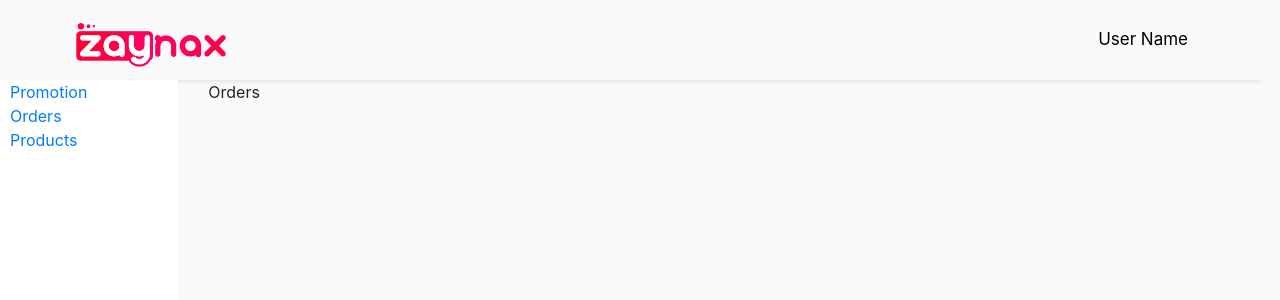
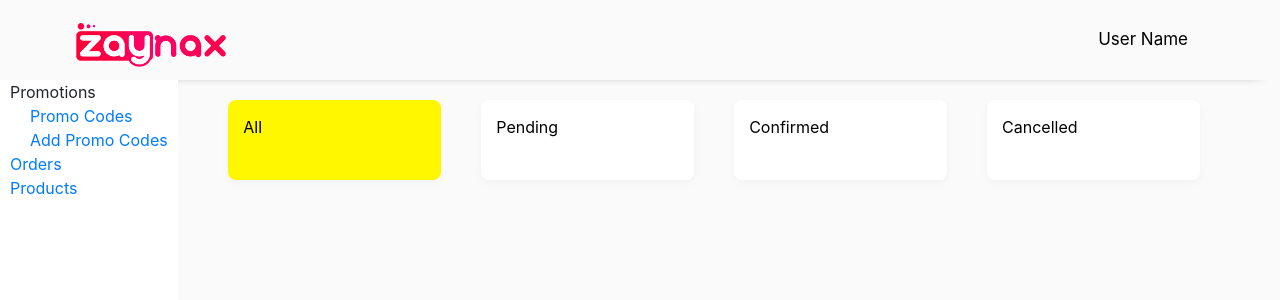
Before and after one commit to psimanta/zaynax-frontend, a React (Create React App) app: page /orders in a window 1280 px wide. Shown: the top 300 px of the page. Built offline with nearby package versions, Linux system fonts and the light colour scheme.

Commit message:
Order Categories

```diff
--- a/src/App.js
+++ b/src/App.js
@@ -4,12 +4,14 @@ import Admin from "./pages/Admin";
 import Products from "./pages/Products";
 import Promotions from "./pages/Promotions";
 import Orders from "./pages/Orders";
+import AddPromo from "./pages/AddPromo";
 
 function App() {
   return (
     <div>
       <Switch>
         <Route path="/promotions" exact component={Promotions} />
+        <Route path="/add-promo" exact component={AddPromo} />
         <Route path="/products" exact component={Products} />
         <Route path="/orders" exact component={Orders} />
       </Switch>
--- /dev/null
+++ b/src/components/OrderCategory.css
@@ -0,0 +1,19 @@
+.category {
+    background-color: white;
+    margin: 20px;
+    flex: 1;
+    box-shadow: 0px 3px 6px #B9B9B91C;
+    border-radius: 8px;
+    opacity: 1;
+    height: 80px;
+    cursor: pointer;
+    color: black;
+}
+
+.text {
+    text-align: left;
+    letter-spacing: 0px;
+    opacity: 1;
+    padding-left: 15px;
+    padding-top: 15px;
+}
--- /dev/null
+++ b/src/components/OrderCategory.js
@@ -0,0 +1,18 @@
+import "./OrderCategory.css";
+import getColor from "../utils/getColor";
+
+
+const OrderCategory = ({ name, setCategory, selected }) => {
+    return (
+        <div className="category"
+            style={{
+                backgroundColor: selected ? getColor(name)[0] : "",
+                color: selected ? getColor(name)[1] : "",
+            }}
+            onClick={() => setCategory(name)} >
+            <div className="text"> {name}</div>
+        </div >
+    )
+}
+
+export default OrderCategory;
--- /dev/null
+++ b/src/pages/AddPromo.js
@@ -0,0 +1,9 @@
+import Layout from "./Layout";
+
+const AddPromo = () => (
+    <Layout>
+        Add Promo
+    </Layout>
+)
+
+export default AddPromo;
--- /dev/null
+++ b/src/pages/Orders.css
@@ -0,0 +1,4 @@
+.categories {
+    display: flex;
+    flex-direction: row;
+}
--- a/src/pages/Orders.js
+++ b/src/pages/Orders.js
@@ -1,9 +1,33 @@
+import { useState } from "react";
 import Layout from "./Layout";
+import OrderCategory from "../components/OrderCategory";
+import "./Orders.css";
 
-const Orders = () => (
-    <Layout>
-        Orders
-    </Layout>
-)
+const categories = ["All", "Pending", "Confirmed", "Cancelled"]
+
+const Orders = () => {
+    const [selectedCategory, setSelectedCategory] = useState("All");
+
+    const setCategory = (name) => {
+        setSelectedCategory(name);
+    }
+
+    return (
+        <Layout>
+            <div className="categories">
+                {categories.map(item => <OrderCategory
+                    name={item}
+                    setCategory={setCategory}
+                    selected={selectedCategory === item}
+                    key={item}
+                />)}
+                {console.log(selectedCategory)}
+            </div>
+            <div>
+
+            </div>
+        </Layout>
+    )
+}
 
 export default Orders;
--- a/src/parts/Sidebar.css
+++ b/src/parts/Sidebar.css
@@ -8,3 +8,9 @@
 .link {
     padding-left: 10px;
 }
+
+.link-group {
+    padding-left: 20px;
+    display: flex;
+    flex-direction: column;
+}
--- a/src/parts/Sidebar.js
+++ b/src/parts/Sidebar.js
@@ -3,7 +3,13 @@ import { Link } from "react-router-dom"
 
 const Sidebar = () => (
     <div className="sidebar">
-        <Link className="link" to="/promotions">Promotion</Link>
+        <div>
+            <div className="link">Promotions</div>
+            <div className="link-group">
+                <Link className="link" to="/promotions">Promo Codes</Link>
+                <Link className="link" to="/add-promo">Add Promo Codes</Link>
+            </div>
+        </div>
         <Link className="link" to="/orders">Orders</Link>
         <Link className="link" to="/products">Products</Link>
     </div>
--- /dev/null
+++ b/src/utils/getColor.js
@@ -0,0 +1,16 @@
+const getColor = (name) => {
+    switch (name) {
+        case "All":
+            return ["#FFF700", "black"];
+        case "Cancelled":
+            return ["#FF004E", "white"];
+        case "Confirmed":
+            return ["#21AA00", "white"];
+        case "Pending":
+            return ["#0099FF", "white"];
+        default:
+            return ["white", "black"];
+    }
+}
+
+export default getColor;
```
